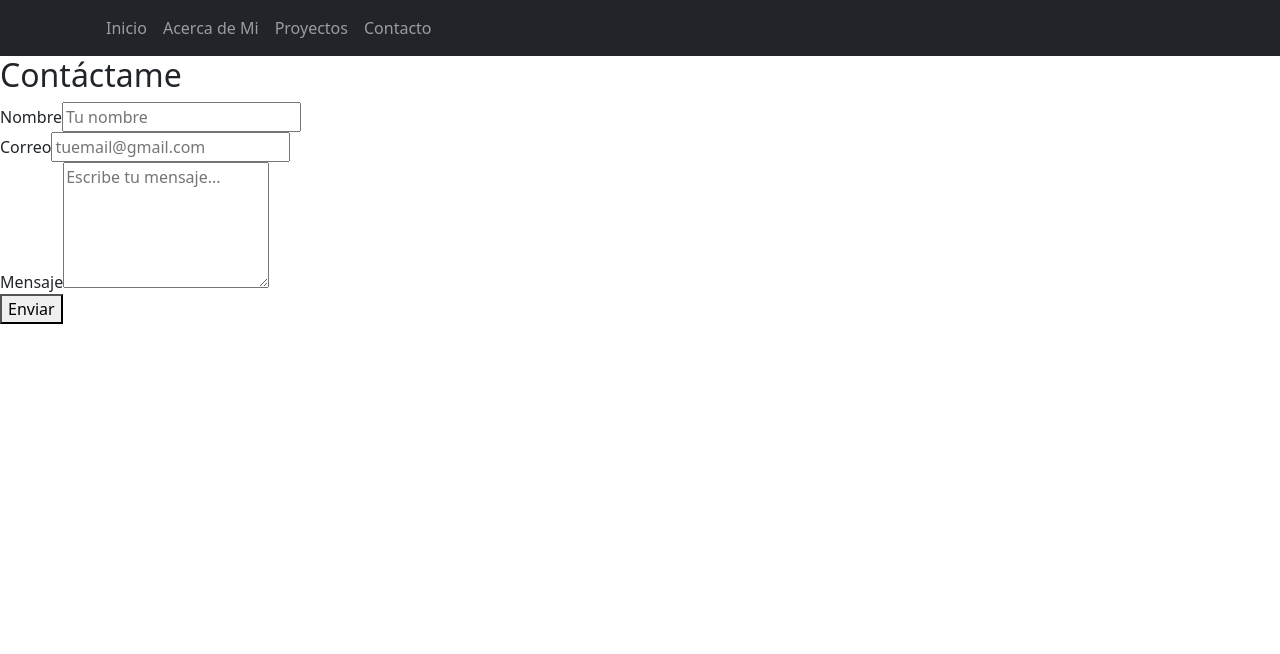
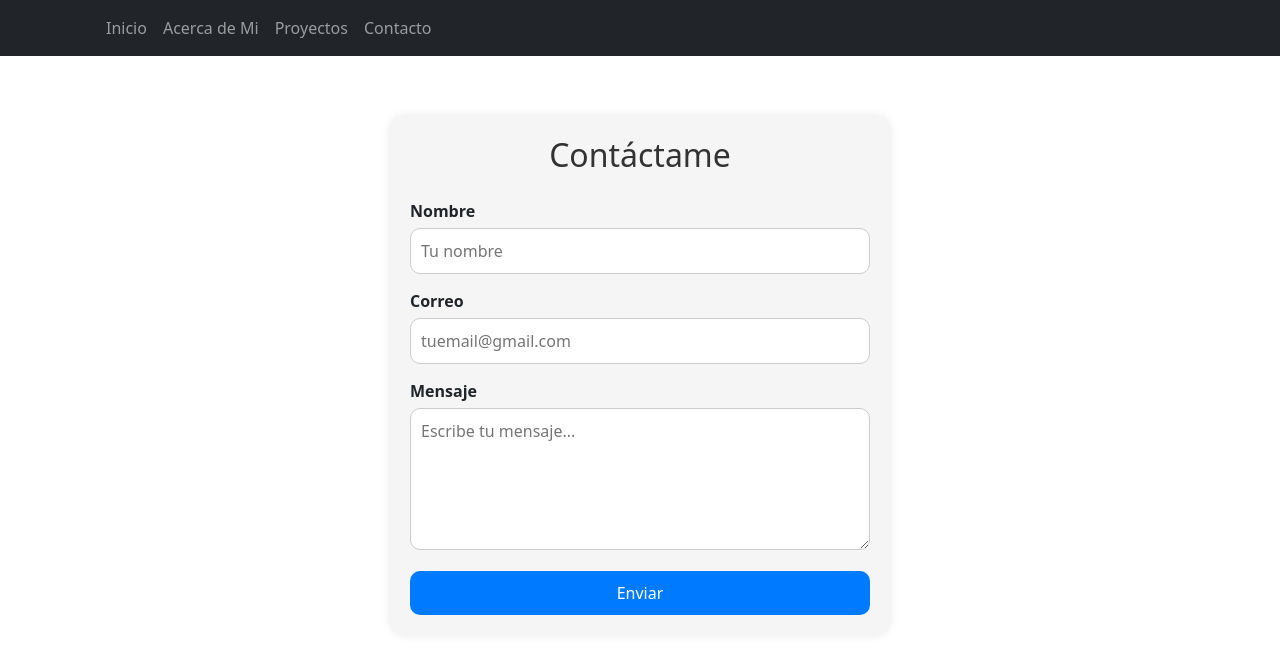
Before and after one commit to Javier77-web/Portafolio, a React (Vite) app: page /contact in a window 1280 px wide. Shown: the top 654 px of the page. Built offline with nearby package versions, Linux system fonts and the light colour scheme.

Commit message:
Contacto
agregue el css de conatcto y ordene styles en carpetas

```diff
--- a/src/components/organisms/Navbar.jsx
+++ b/src/components/organisms/Navbar.jsx
@@ -1,6 +1,6 @@
 // src/components/organisms/Navbar.jsx
 import React from 'react';
-import '../../styles/organisms/Navbar.css';
+import '../../styles/components/organisms/Navbar.css';
 import { Navbar, Nav, Container } from 'react-bootstrap';
 function NavBar ()  {
   return (
--- a/src/pages/Contact.jsx
+++ b/src/pages/Contact.jsx
@@ -1,6 +1,6 @@
 
 import React from 'react';
-
+import '../styles/pages/Contact.css'
 function Contact() {
   return (
     <div className="contact-container">
--- /dev/null
+++ b/src/styles/pages/Contact.css
@@ -0,0 +1,55 @@
+.contact-container {
+  max-width: 500px;
+  margin: 60px auto;
+  padding: 20px;
+  background: #f5f5f5;
+  border-radius: 15px;
+  box-shadow: 0 0 10px rgba(0,0,0,0.1);
+}
+
+.contact-container h2 {
+  text-align: center;
+  margin-bottom: 25px;
+  color: #333;
+}
+
+.contact-form .form-group {
+  margin-bottom: 15px;
+}
+
+.contact-form label {
+  display: block;
+  margin-bottom: 5px;
+  font-weight: 600;
+}
+
+.contact-form input,
+.contact-form textarea {
+  width: 100%;
+  padding: 10px;
+  border: 1px solid #ccc;
+  border-radius: 10px;
+  outline: none;
+  transition: 0.3s;
+}
+
+.contact-form input:focus,
+.contact-form textarea:focus {
+  border-color: #007bff;
+}
+
+.contact-form button {
+  width: 100%;
+  padding: 10px;
+  background: #007bff;
+  color: white;
+  border: none;
+  border-radius: 10px;
+  cursor: pointer;
+  font-size: 16px;
+  transition: 0.3s;
+}
+
+.contact-form button:hover {
+  background: #0056b3;
+}
```
Also changed, not shown: src/styles/components/organisms/Navbar.css (renamed from src/styles/organisms/Navbar.css).
